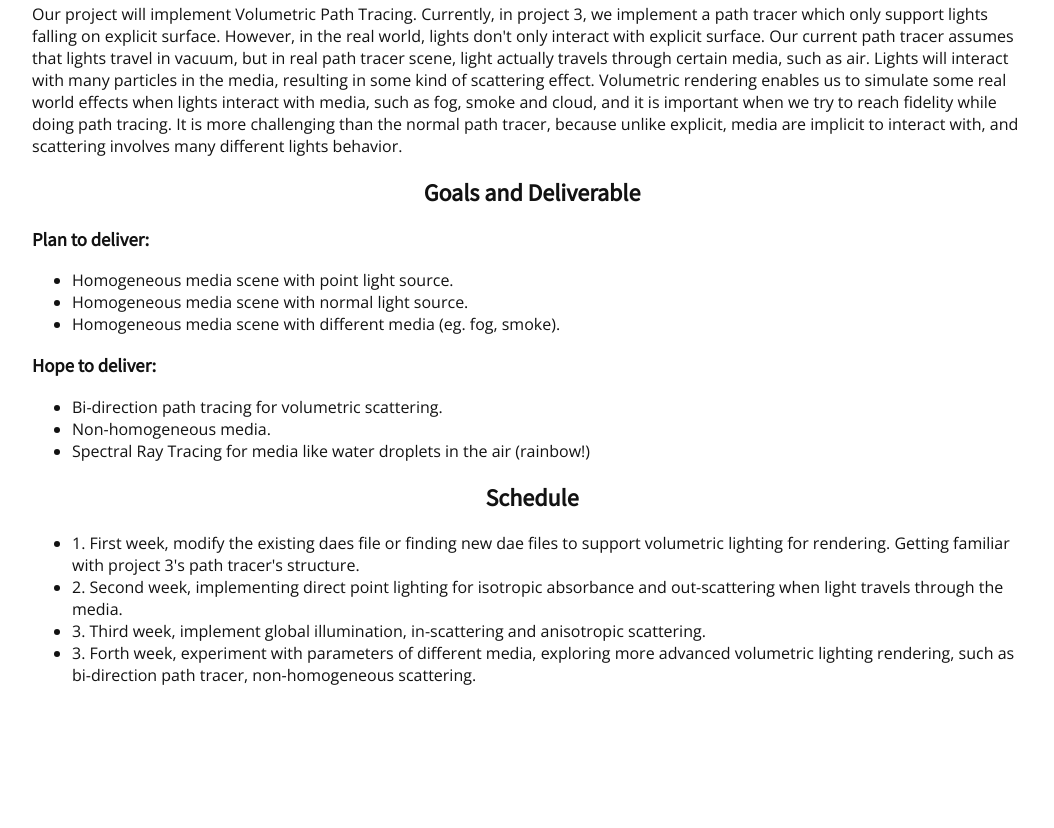
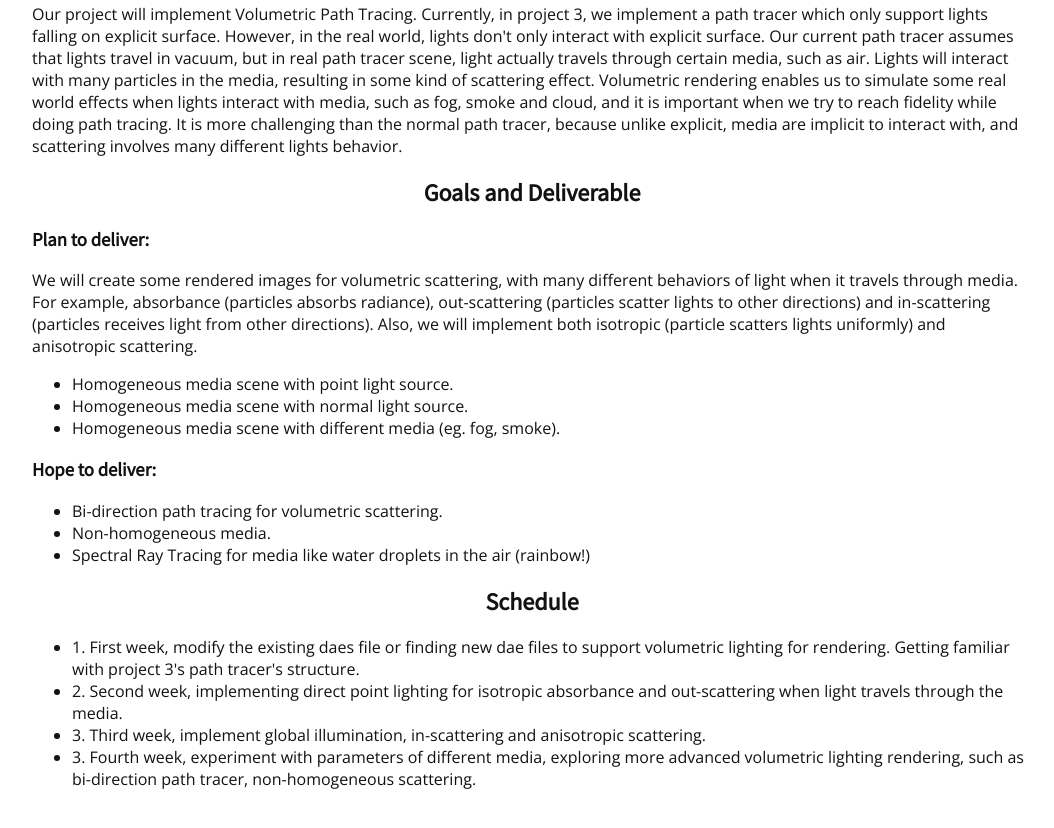
Before and after one commit to JerryJiehanWang/cs184_final, a plain HTML site: page doc/index.html in a window 1280 px wide. Shown: the part 282-1110 px from the top of the page, without its empty margins (108-1162 px from the left). Before the commit the page ends 1084 px from the top, so only its background shows below. Drawn offline with nearby package versions, Linux system fonts and the light colour scheme; some packages are replaced by stand-ins of ours.

Commit message:
outline of index.html

```diff
--- a/doc/index.html
+++ b/doc/index.html
@@ -38,6 +38,10 @@ different lights behavior.</p>
 
   <h2 align="middle">Goals and Deliverable</h2>
   <h3>Plan to deliver: </h3>
+  <p> We will create some rendered images for volumetric scattering, with many different behaviors of light when it
+  travels through media. For example, absorbance (particles absorbs radiance), out-scattering (particles scatter lights
+  to other directions) and in-scattering (particles receives light from other directions). Also, we will implement
+  both isotropic (particle scatters lights uniformly) and anisotropic scattering.</p>
 <ul>
   <li>Homogeneous media scene with point light source.</li>
   <li>Homogeneous media scene with normal light source.</li>
@@ -58,7 +62,7 @@ different lights behavior.</p>
     through the media.
   </li>
   <li>3. Third week, implement global illumination, in-scattering and anisotropic scattering.</li>
-  <li>3. Forth week, experiment with parameters of different media, exploring more advanced volumetric lighting rendering,
+  <li>3. Fourth week, experiment with parameters of different media, exploring more advanced volumetric lighting rendering,
   such as bi-direction path tracer, non-homogeneous scattering.</li>
 </ul>
 
```
